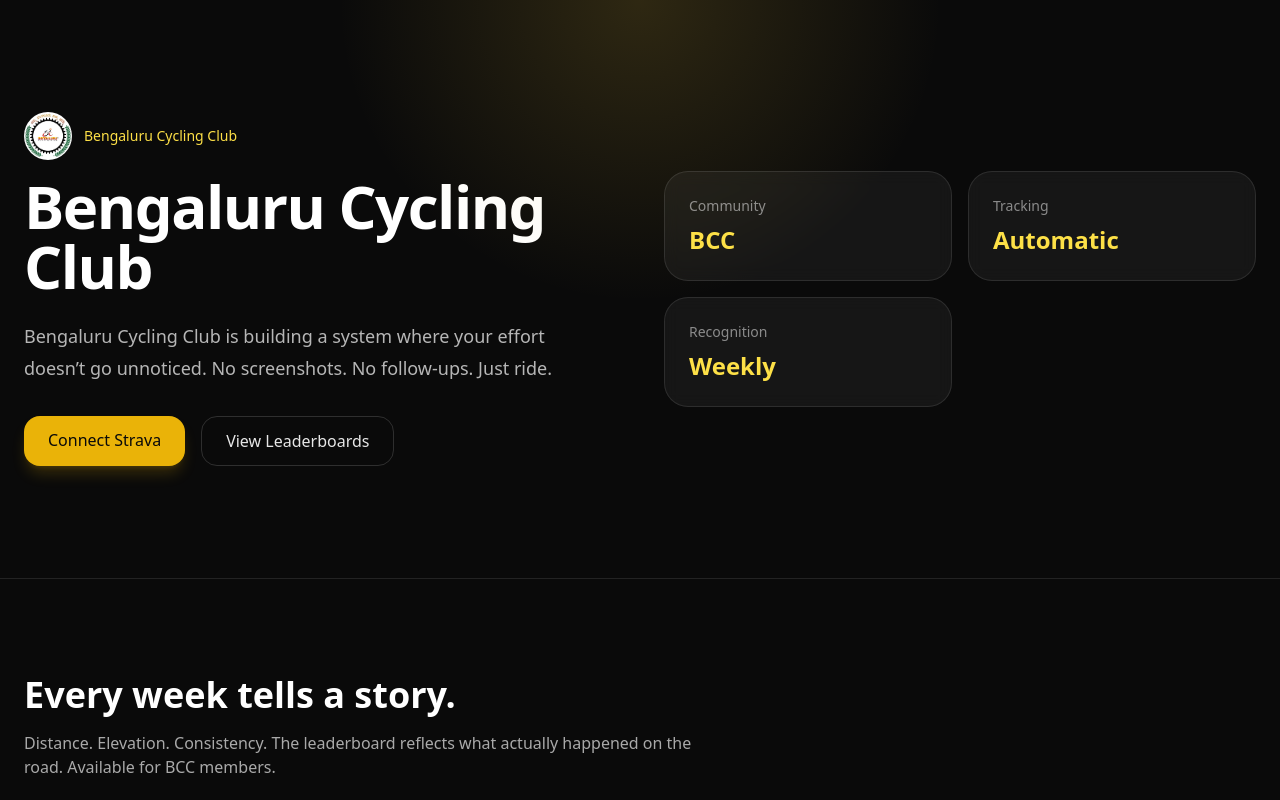
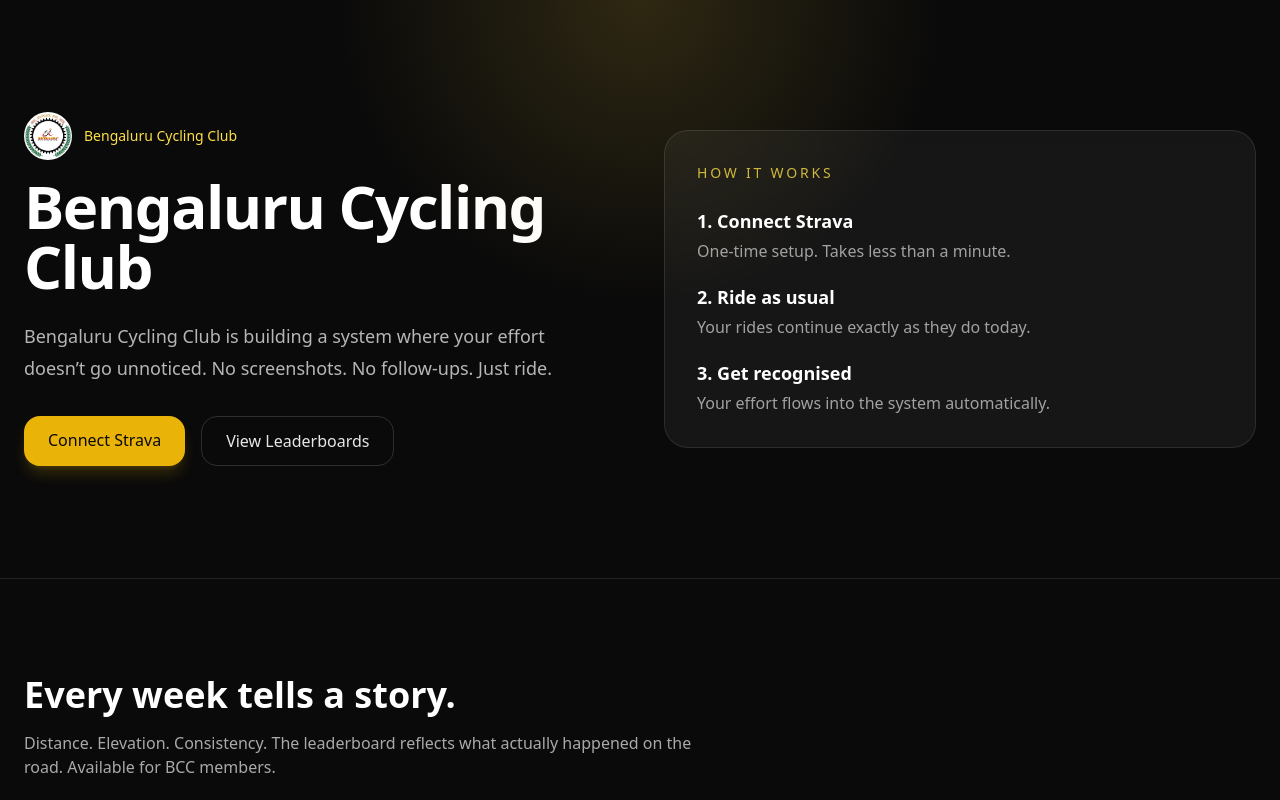
Before and after one commit to bengalurucyclingclub/bcc-website, a React (Vite) app: page / in a window 1280 px wide. Shown: the top 800 px of the page. Built offline with nearby package versions, Linux system fonts and the light colour scheme.

Commit message:
Update main.jsx

```diff
--- a/src/main.jsx
+++ b/src/main.jsx
@@ -15,12 +15,6 @@
       title: "Milestones & Recognition",
       desc: "Long rides, consistency, and effort that actually gets seen and remembered.",
     },
-  ];
-
-  const stats = [
-    { label: "Community", value: "BCC" },
-    { label: "Tracking", value: "Automatic" },
-    { label: "Recognition", value: "Weekly" },
   ];
 
   const connectUrl = "https://bcc-strava-connect.onrender.com/connect";
@@ -122,18 +116,39 @@
               </div>
             </div>
 
-            <div className="grid gap-4 md:grid-cols-2">
-              {stats.map((item) => (
-                <div
-                  key={item.label}
-                  className="rounded-3xl border border-white/10 bg-white/5 p-6 backdrop-blur"
-                >
-                  <div className="text-sm text-white/50">{item.label}</div>
-                  <div className="mt-2 text-2xl font-semibold text-yellow-300">
-                    {item.value}
+            <div className="rounded-3xl border border-white/10 bg-white/5 p-8 backdrop-blur">
+              <div className="text-sm uppercase tracking-[0.2em] text-yellow-300/80">
+                How it works
+              </div>
+
+              <div className="mt-6 space-y-5">
+                <div>
+                  <div className="text-lg font-semibold text-white">
+                    1. Connect Strava
+                  </div>
+                  <div className="mt-1 text-white/60">
+                    One-time setup. Takes less than a minute.
                   </div>
                 </div>
-              ))}
+
+                <div>
+                  <div className="text-lg font-semibold text-white">
+                    2. Ride as usual
+                  </div>
+                  <div className="mt-1 text-white/60">
+                    Your rides continue exactly as they do today.
+                  </div>
+                </div>
+
+                <div>
+                  <div className="text-lg font-semibold text-white">
+                    3. Get recognised
+                  </div>
+                  <div className="mt-1 text-white/60">
+                    Your effort flows into the system automatically.
+                  </div>
+                </div>
+              </div>
             </div>
           </div>
         </div>
```
